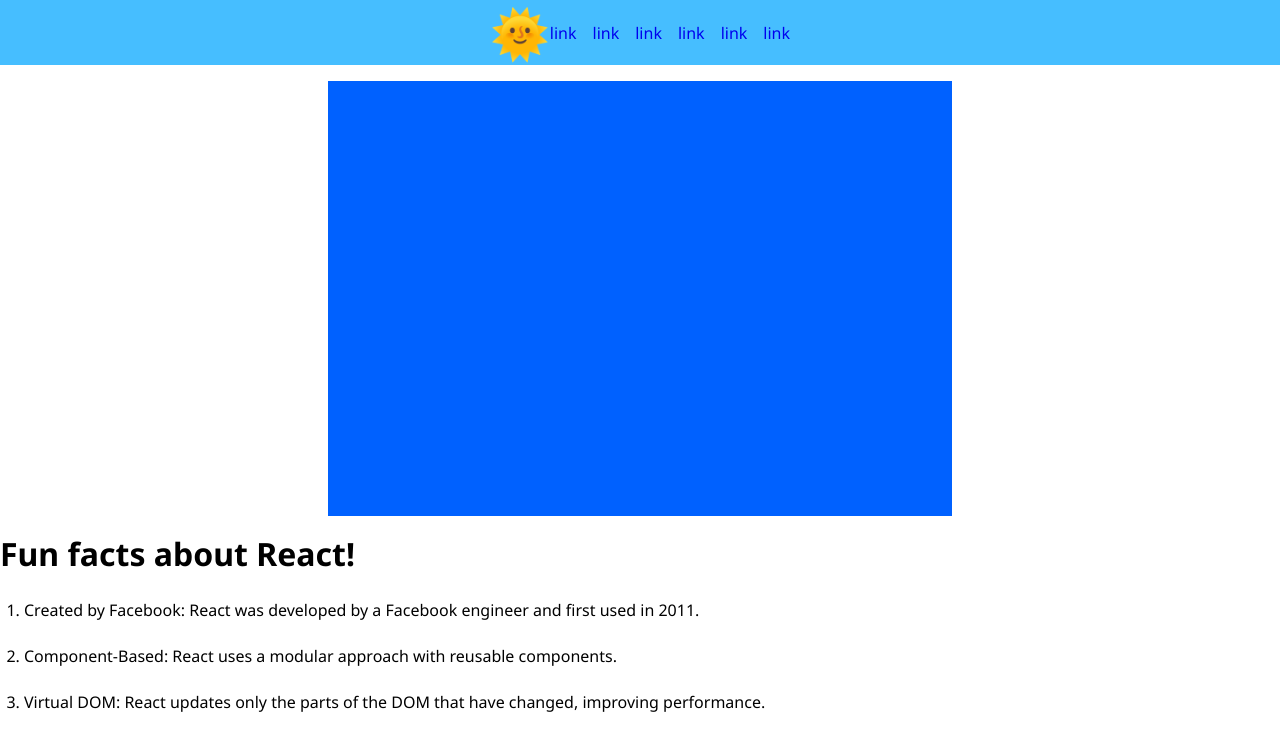
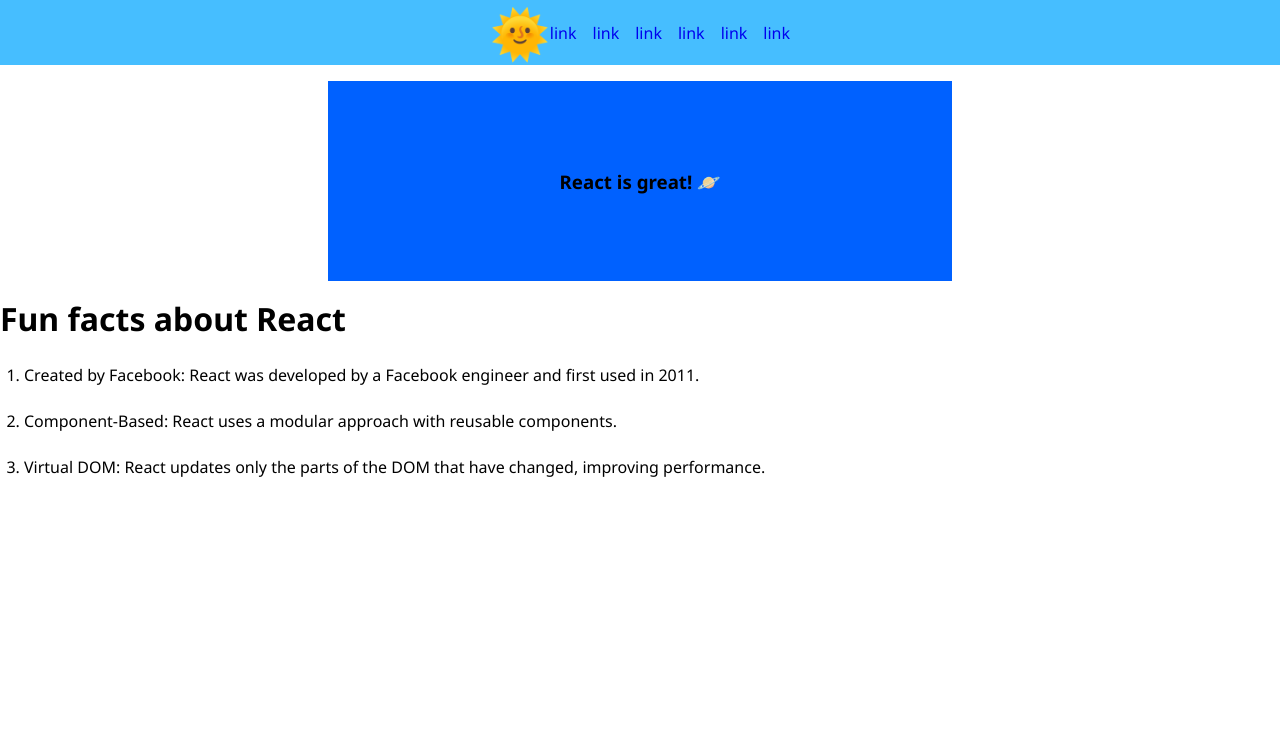
Before and after one commit to SalvatoreMangiacotti/react-js, a React (Vite) app: page / in a window 1280 px wide. Shown: the top 750 px of the page. Built offline with nearby package versions, Linux system fonts and the light colour scheme.

Commit message:
Create a Hero Section with a background image using CSS

```diff
--- a/src/App.css
+++ b/src/App.css
@@ -74,13 +74,32 @@ li a {
 
 /* Main Content */
 
-.blue_img {
+.hero {
 
   display: flex;
 
   justify-content: center;
 
+  align-items: center;
+
   padding: 1rem;
+
+}
+
+
+.hero-img {
+
+  display: flex;
+
+  justify-content: center;
+
+  align-items: center;
+
+  height: 200px;
+
+  width: 50%;
+
+  background-image: url('../src/assets/images/blue.PNG');
 
 }
 
--- a/src/components/Main.jsx
+++ b/src/components/Main.jsx
@@ -3,12 +3,17 @@ export default function Main() {
     return (
 
         <main>
+            <section className="hero">
 
-            <div className="blue_img">
-                <img src="../src/assets/images/blue.PNG" />
-            </div>
+                <div className="hero-img">
 
-            <h1>Fun facts about React!</h1>
+                    <h3>React is great! 🪐</h3>
+
+                </div>
+
+            </section>
+
+            <h1>Fun facts about React</h1>
 
             <ol className="fun_facts">
 
```
